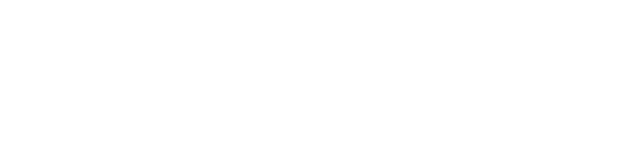
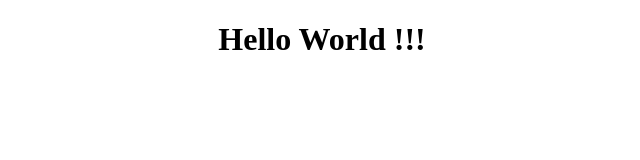
Before and after one commit to Stuzman/splitmate, a plain HTML site: page index.html in a window 1280 px wide. Shown: the whole page, without its empty margins (318-958 px from the left). Drawn offline with Linux system fonts and the light colour scheme.

Commit message:
added line 9

```diff
--- a/index.html
+++ b/index.html
@@ -5,5 +5,7 @@
     <meta name="viewport" content="width=device-width, initial-scale=1.0" />
     <title>Hello World</title>
   </head>
-  <body></body>
+  <body>
+    <h1 align="center">Hello World !!!</h1>
+  </body>
 </html>
```
